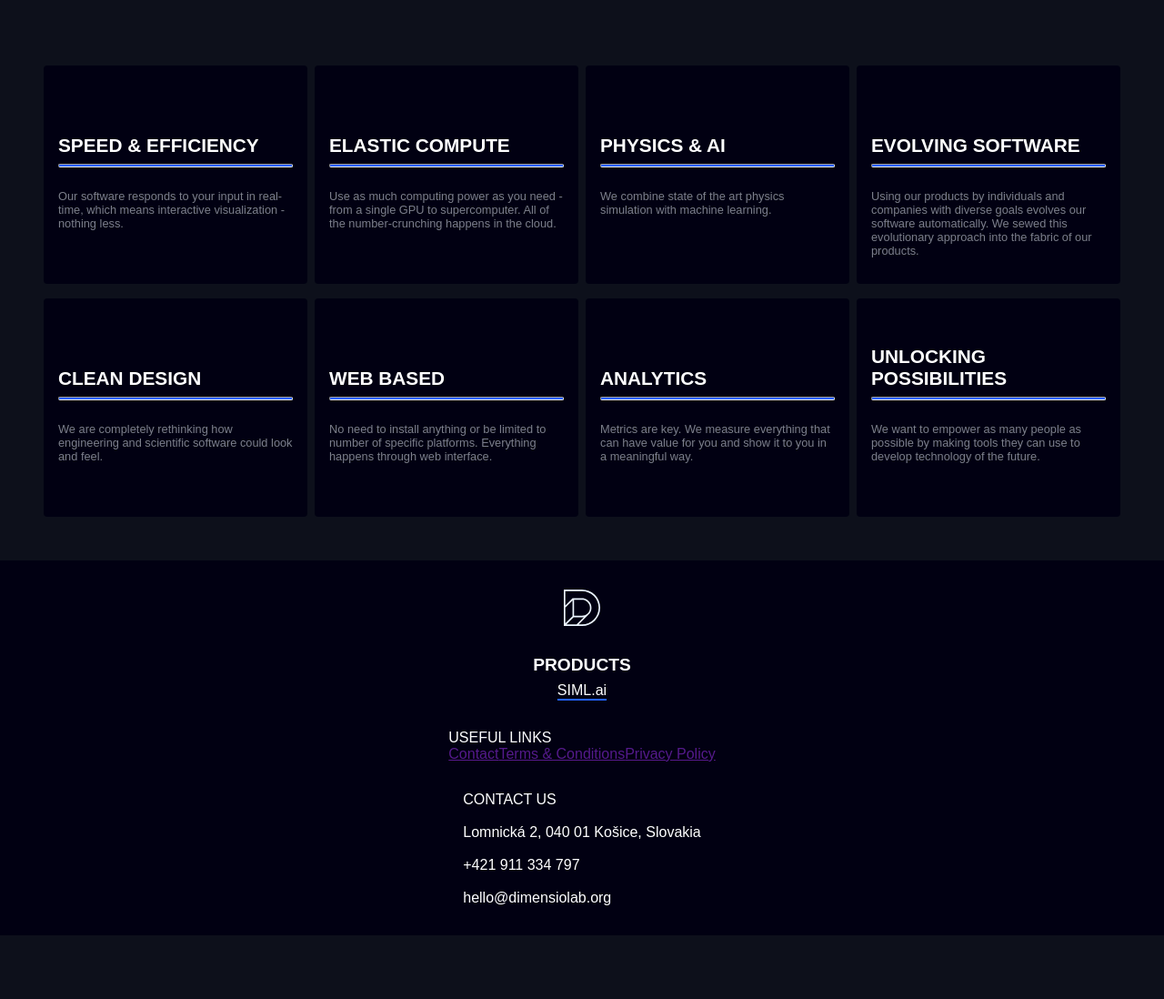
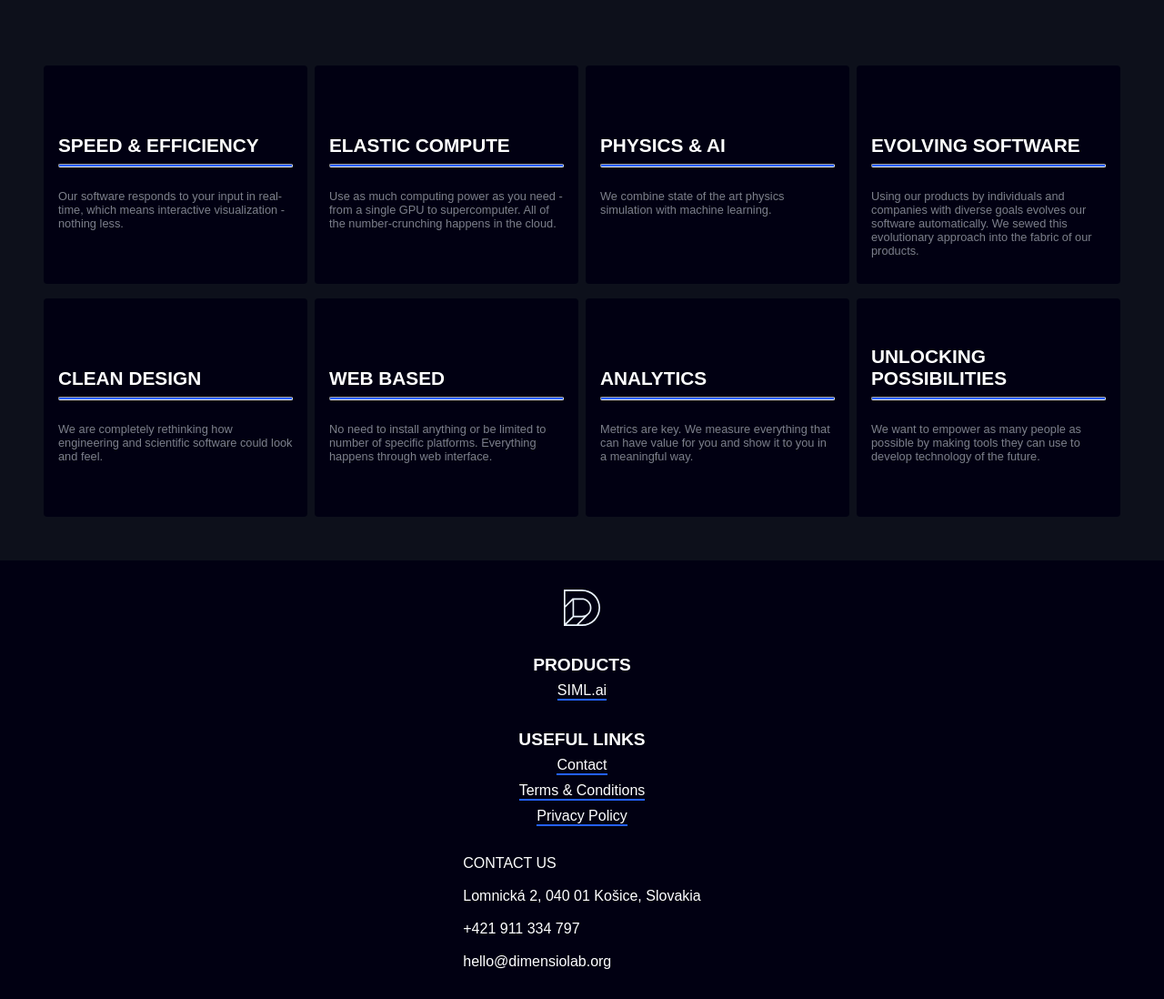
Before and after one commit to DimensionLab/web, a Next.js app: page / in a window 1280 px wide. Shown: the part 1838-2936 px from the top of the page at 91% size. Before the commit the page ends 2866 px from the top, so only its background shows below. Built offline with nearby package versions, Linux system fonts and the light colour scheme.

Commit message:
feat: add styling to useful links in footer

```diff
--- a/src/components/homepage/Footer.tsx
+++ b/src/components/homepage/Footer.tsx
@@ -39,7 +39,29 @@ const FooterWrapper = styled.footer`
       }
     }
   }
-  .useful-links {}
+  .useful-links {
+    display: flex;
+    flex-direction: column;
+    align-items: center;
+    gap: 0.5rem;
+
+    .title {
+      font-size: 1.2rem;
+      font-weight: 700;
+    }
+
+    a {
+      font-size: 1rem;
+      color: white;
+      text-decoration: none;
+      border-bottom: 2px solid #2460FF;
+      transition: all 0.3s ease-in-out;
+
+      &:hover {
+        transform: rotate(360deg);
+      }
+    }
+  }
   .contact-us {}
 `;
 
```
